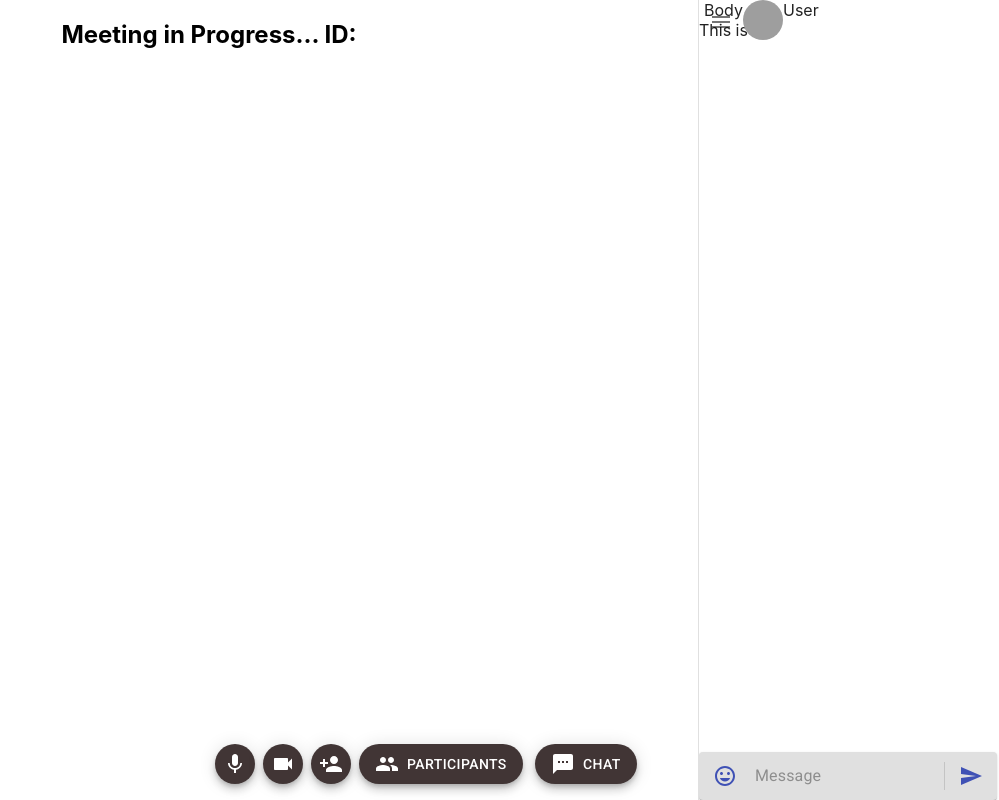
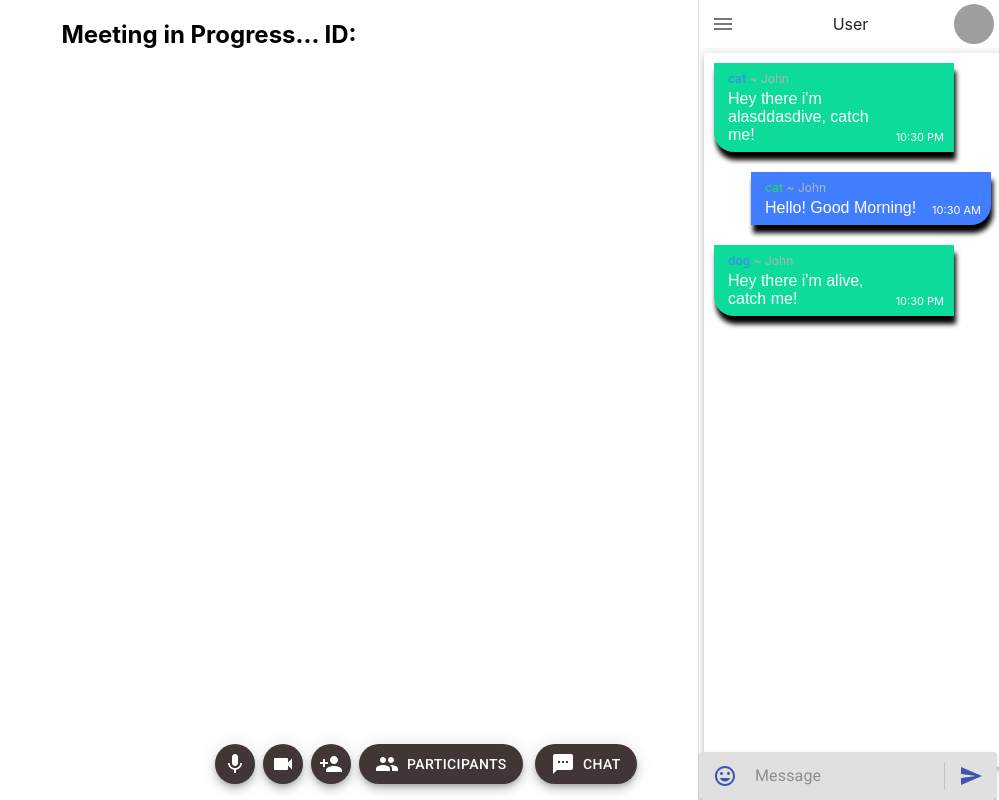
Before and after one commit to DebanjanDasMahapatra/conference, a React (Create React App) app: page /meeting in a window 1280 px wide. Both pictures are taken after a click on the button "CHAT". Shown: the whole page, without its empty margins (281-1280 px from the left). Built offline with nearby package versions, Linux system fonts and the light colour scheme; grey boxes are pictures that could not be loaded.

Commit message:
chat bubble added

```diff
--- a/package.json
+++ b/package.json
@@ -11,6 +11,7 @@
     "axios": "^0.19.2",
     "clsx": "^1.1.0",
     "emoji-picker-react": "^3.1.4",
+    "node-sass": "^4.14.0",
     "react": "^16.13.1",
     "react-dom": "^16.13.1",
     "react-router-dom": "^5.1.2",
--- a/src/components/MeetingArena/chatArea/ChatArea.js
+++ b/src/components/MeetingArena/chatArea/ChatArea.js
@@ -12,22 +12,39 @@ import Avatar from '@material-ui/core/Avatar';
 import MenuIcon from '@material-ui/icons/Menu'
 import Drawer from '@material-ui/core/Drawer';
 import UserListDrawer from './UserListDrawer';
+import ChatBubble from './ChatBubble';
+
 
 const drawerWidth = 200;
+const parentDrawerWidth =300;
+const { innerWidth: windowWidth, innerHeight: windowHeight } = window;
 const useStyles = makeStyles((theme) => ({
     main: {
         height:'100%',
-        position:'absolute'
+        position:'fixed',
+        display: 'flex',
+        flexFlow: 'column'
 
     },
+    chatBodyArea:{
+      backgroundColor:"#fafafa",
+      flexGrow:1,
+      width:'100%',
+      padding:'5px'
+    },
+    chatBodyAreaIn:{
+      minHeight:'100%',
+      overflowY:'auto',
+      padding:10
+    },
     header: {
-      position:'absolute',
       top: 0,
-      display:'flex'
+      display:'flex',
+      width:295,
+      alignItems:'center'
 
     },
     footer: {
-        position:'absolute',
         bottom: 0
 
     },
@@ -91,6 +108,36 @@ const ChatArea = (props)=>{
       return (<Picker onEmojiClick={addEmoji} className={classes.emojiPanel}/>);
     }, areEqual);
 
+
+    let messages = [{
+      "type" : 1,
+      "name": "cat",
+      "message": "Hey there i'm alasddasdive, catch me!",
+      "timestamp":"10:30 pm",
+      "userId":"122"
+    },{
+      "type" : 0,
+      "name": "cat",
+      "message": "Hello! Good Morning!",
+      "timestamp":"10:30 Am",
+      "userId":"123"
+  }, {
+    "type" : 1,
+    "name": "dog",
+    "message": "Hey there i'm alive, catch me!",
+    "timestamp":"10:30 pm",
+    "userId":"124"
+  }];
+    const generateChatBox=(element)=>{
+      return messages.map((msg1) =>
+        React.cloneElement(element, {
+          key: msg1.userId,
+          msg:msg1
+        }),
+      );
+    }
+
+
 return (
     <>
     <div id = "userListDrawer" className={clsx(userListOpen&&classes.userListOpened)}>
@@ -99,15 +146,24 @@ return (
     <div className={classes.main}>
 
     <div className={classes.header}>
-    <IconButton className={classes.iconButton} aria-label="menu" onClick={handleUserListOpenClick}>
+    <IconButton className={classes.iconButto} aria-label="menu" onClick={handleUserListOpenClick}>
         <MenuIcon />
       </IconButton>
+    <span style={{flex:1}}>User</span>
     <Avatar alt="Remy Sharp" src="/static/images/avatar/1.jpg" />
-    <span>User</span>
+    </div>
 
 
+
+    <div className={classes.chatBodyArea}>
+      <Paper elevation={3} className={classes.chatBodyAreaIn}>
+      {generateChatBox(<ChatBubble/>)}
+
+      </Paper>
+
     </div>
-    <div>Body<br></br>This is</div>
+
+
     <div className={classes.footer}>
       {emojiOpen?<EmojiPicker/> :null}
     <Paper component="form" className={classes.root}>
--- /dev/null
+++ b/src/components/MeetingArena/chatArea/ChatBubble.js
@@ -0,0 +1,29 @@
+
+import React from 'react';
+import clsx from 'clsx';
+import { makeStyles } from '@material-ui/core/styles';
+
+import './chatBubble.css';
+
+
+
+const ChatBubble = (props)=>{
+    const {msg} = props; //1=sender and 0 receiver
+
+    return (
+            <div className={msg.type==1?"bubble sender":"bubble alt receiver"}>
+                <div className="txt">
+                <p className={msg.type==1?"name":"name alt"}>{msg.name}<span> ~ John</span></p>
+                <p className="message">{msg.message}</p>
+                <span className="timestamp">{msg.timestamp}</span>
+                </div>
+            </div>
+
+    );
+
+
+
+}
+
+
+export default ChatBubble;
--- a/src/components/MeetingArena/chatArea/UserListDrawer.js
+++ b/src/components/MeetingArena/chatArea/UserListDrawer.js
@@ -22,9 +22,10 @@ const useStyles = makeStyles((theme) => ({
     },
     header1:{
         display:'flex',
+        alignItems:'center'
     },
     header2:{
-        display:'flex',
+        marginLeft:10
     },
 
     main: {
@@ -125,13 +126,13 @@ const UserListDrawer = (props)=>{
         <div>
         <div className={classes.header}>
              <div  className={classes.header1}>
-                <span style={{flex:1}}>User List</span>
+                <span style={{flex:1,marginLeft:33}}>Participants</span>
                 <IconButton className={classes.iconButton} aria-label="close" onClick={handleUserListOpenClick}>
                     <ClearSharpIcon />
                 </IconButton>
             </div>
 
-            <div>
+            <div className={classes.header2}>
                 <Paper component="form" className={classes.root}>
                         <InputBase
                             className={classes.input}
--- /dev/null
+++ b/src/components/MeetingArena/chatArea/chatBubble.css
@@ -0,0 +1,54 @@
+
+ .bubble {
+    width: 240px;
+    height: auto;
+    display: block;
+    box-shadow: 2px 8px 5px #000;
+    position: relative;
+}
+ .bubble.alt {
+    margin: 0 0 20px 37px;
+}
+ .bubble .txt {
+    padding: 8px 55px 8px 14px;
+}
+ .bubble .txt .name {
+    text-align:left;
+    font-weight: 600;
+    font-size: 12px;
+    margin: 0 0 4px;
+    color: #3498db;
+}
+ .bubble .txt .name span {
+    text-align:left;
+    font-weight: normal;
+    color: #b3b3b3;
+}
+ .bubble .txt .name.alt {
+    text-align:left;
+    color: #2ecc71;
+}
+ .bubble .txt .message {
+    text-align:left;
+    font-weight: 200;
+    color: #fff;
+    font-family: arial;
+    margin: 0;
+}
+ .bubble .txt .timestamp {
+    font-size: 11px;
+    position: absolute;
+    bottom: 8px;
+    right: 10px;
+    color: white;
+    text-transform: uppercase;
+}
+ .sender {
+    background-color: #0ddb99;
+    border-bottom-left-radius: 20px;
+    margin-bottom: 20px;
+}
+ .receiver {
+    background-color: #417eff;
+    border-bottom-right-radius: 20px;
+}
```
Also changed, not shown: 1 other file (tests, documents, lock files or other folders).
